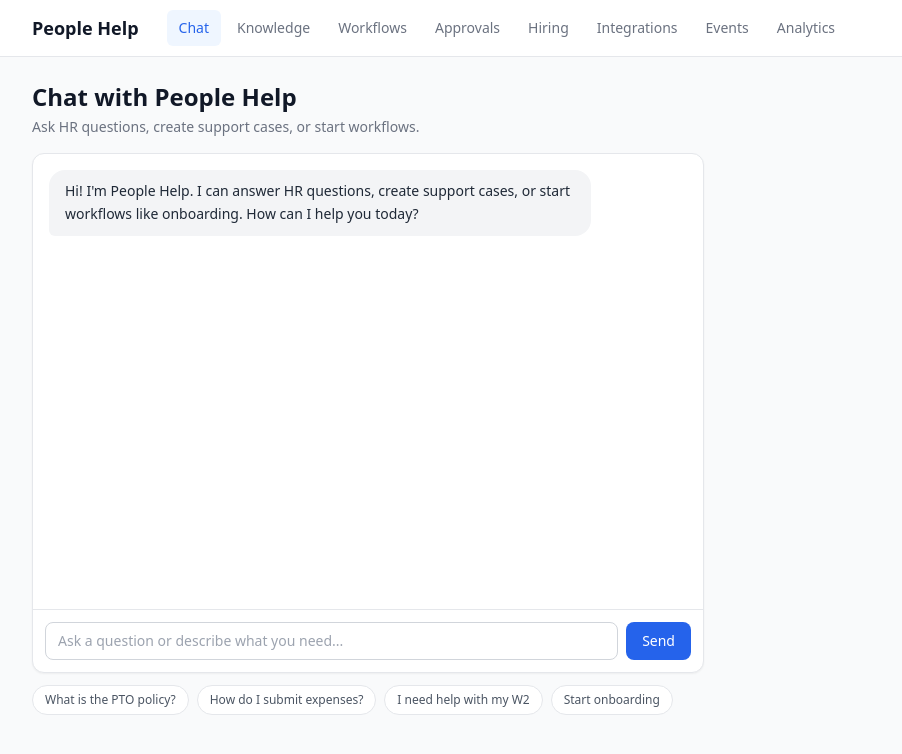
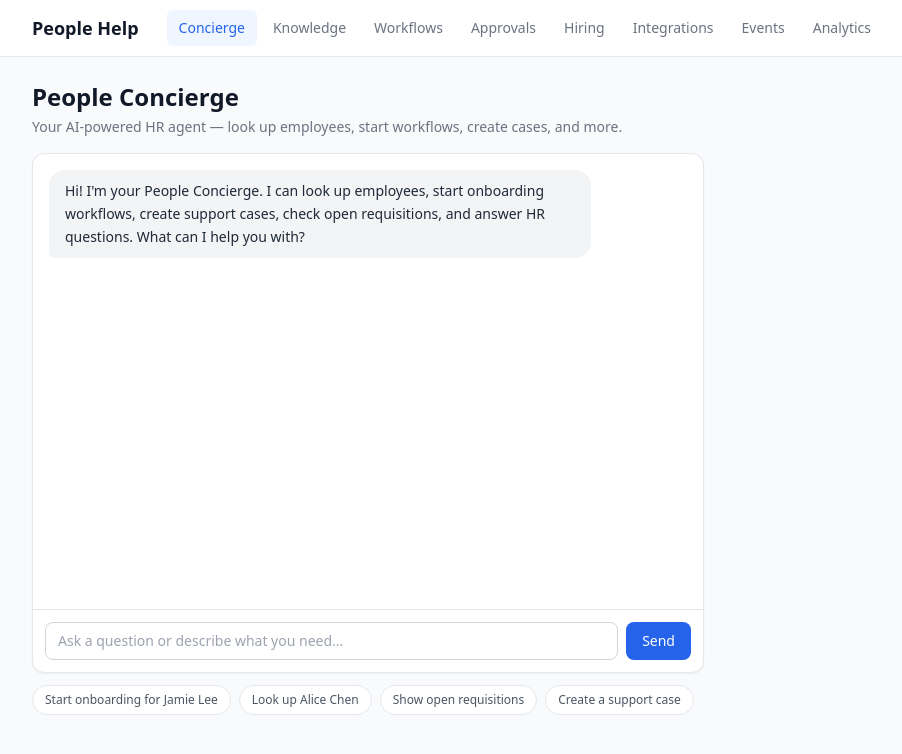
Before and after one commit to sanman2022/people-help, a FastAPI app: page /people-help in a window 1280 px wide. Shown: the top 754 px of the page, without its empty margins (120-1022 px from the left). Run offline with FastAPI, Linux system fonts and the light colour scheme; some libraries are stand-ins or nearby versions.

Commit message:
Rename Chat to People Concierge with action-oriented quick actions
- Rename nav tab Chat → Concierge, page title → People Concierge
- Replace KB-style suggested questions with agent actions (onboarding,
  employee lookup, open requisitions, create case)
- Render markdown links as clickable <a> tags in chat responses
- Fix onboarding tool to return proper markdown link to workflow page

Co-Authored-By: Claude Opus 4.6 <noreply@anthropic.com>

```diff
--- a/services/agent.py
+++ b/services/agent.py
@@ -71,7 +71,7 @@ def start_onboarding(trigger: str) -> str:
     Always confirm with the user BEFORE calling this tool."""
     run_id = create_onboarding_run(trigger=trigger)
     if run_id:
-        return f"Onboarding workflow started. Run ID: {run_id}. You can track progress at /workflows/run/{run_id}"
+        return f"Onboarding workflow started for {trigger}. Track progress: [View Workflow](/workflows/run/{run_id})"
     return "Sorry, I couldn't start the onboarding workflow right now. Please try again."
 
 
--- a/templates/base.html
+++ b/templates/base.html
@@ -36,7 +36,7 @@
     <div class="max-w-5xl mx-auto px-4 sm:px-6">
       <div class="flex items-center h-14 gap-1">
         <span class="text-lg font-semibold text-gray-900 mr-6">People Help</span>
-        <a href="/people-help" class="px-3 py-2 rounded-md text-sm font-medium {% block nav_chat %}text-gray-500 hover:text-gray-900 hover:bg-gray-100{% endblock %} transition-colors">Chat</a>
+        <a href="/people-help" class="px-3 py-2 rounded-md text-sm font-medium {% block nav_chat %}text-gray-500 hover:text-gray-900 hover:bg-gray-100{% endblock %} transition-colors">Concierge</a>
         <a href="/knowledge" class="px-3 py-2 rounded-md text-sm font-medium {% block nav_knowledge %}text-gray-500 hover:text-gray-900 hover:bg-gray-100{% endblock %} transition-colors">Knowledge</a>
         <a href="/workflows" class="px-3 py-2 rounded-md text-sm font-medium {% block nav_workflows %}text-gray-500 hover:text-gray-900 hover:bg-gray-100{% endblock %} transition-colors">Workflows</a>
         <a href="/workflows/approvals" class="px-3 py-2 rounded-md text-sm font-medium {% block nav_approvals %}text-gray-500 hover:text-gray-900 hover:bg-gray-100{% endblock %} transition-colors">Approvals</a>
--- a/templates/people_help.html
+++ b/templates/people_help.html
@@ -1,17 +1,17 @@
 {% extends "base.html" %}
-{% block title %}People Help – AI Assistant{% endblock %}
+{% block title %}People Help – Concierge{% endblock %}
 {% block nav_chat %}text-brand-600 bg-brand-50{% endblock %}
 {% block content %}
 <div class="max-w-2xl">
-  <h1 class="text-2xl font-bold text-gray-900">Chat with People Help</h1>
-  <p class="text-sm text-gray-500 mt-1 mb-4">Ask HR questions, create support cases, or start workflows.</p>
+  <h1 class="text-2xl font-bold text-gray-900">People Concierge</h1>
+  <p class="text-sm text-gray-500 mt-1 mb-4">Your AI-powered HR agent — look up employees, start workflows, create cases, and more.</p>
 
   <!-- Chat container -->
   <div class="bg-white rounded-xl shadow-sm border border-gray-200 flex flex-col" style="height: 520px;">
     <!-- Messages -->
     <div id="chat-messages" class="flex-1 overflow-y-auto p-4 flex flex-col gap-3 chat-scroll">
       <div class="max-w-[85%] self-start bg-gray-100 text-gray-800 px-4 py-2.5 rounded-2xl rounded-bl-md text-sm leading-relaxed">
-        Hi! I'm People Help. I can answer HR questions, create support cases, or start workflows like onboarding. How can I help you today?
+        Hi! I'm your People Concierge. I can look up employees, start onboarding workflows, create support cases, check open requisitions, and answer HR questions. What can I help you with?
       </div>
     </div>
 
@@ -29,10 +29,10 @@
 
   <!-- Quick actions -->
   <div class="mt-3 flex gap-2 flex-wrap">
-    <button onclick="quickAsk('What is the PTO policy?')" class="text-xs px-3 py-1.5 bg-white border border-gray-200 rounded-full text-gray-600 hover:bg-gray-50 hover:border-gray-300 transition-colors">What is the PTO policy?</button>
-    <button onclick="quickAsk('How do I submit expenses?')" class="text-xs px-3 py-1.5 bg-white border border-gray-200 rounded-full text-gray-600 hover:bg-gray-50 hover:border-gray-300 transition-colors">How do I submit expenses?</button>
-    <button onclick="quickAsk('I need help with my W2')" class="text-xs px-3 py-1.5 bg-white border border-gray-200 rounded-full text-gray-600 hover:bg-gray-50 hover:border-gray-300 transition-colors">I need help with my W2</button>
-    <button onclick="quickAsk('Start onboarding for a new hire')" class="text-xs px-3 py-1.5 bg-white border border-gray-200 rounded-full text-gray-600 hover:bg-gray-50 hover:border-gray-300 transition-colors">Start onboarding</button>
+    <button onclick="quickAsk('Start onboarding for Jamie Lee, starting March 15')" class="text-xs px-3 py-1.5 bg-white border border-gray-200 rounded-full text-gray-600 hover:bg-gray-50 hover:border-gray-300 transition-colors">Start onboarding for Jamie Lee</button>
+    <button onclick="quickAsk('Look up Alice Chen in Workday')" class="text-xs px-3 py-1.5 bg-white border border-gray-200 rounded-full text-gray-600 hover:bg-gray-50 hover:border-gray-300 transition-colors">Look up Alice Chen</button>
+    <button onclick="quickAsk('Show me all open requisitions')" class="text-xs px-3 py-1.5 bg-white border border-gray-200 rounded-full text-gray-600 hover:bg-gray-50 hover:border-gray-300 transition-colors">Show open requisitions</button>
+    <button onclick="quickAsk('Create a case: employee needs help updating their direct deposit info')" class="text-xs px-3 py-1.5 bg-white border border-gray-200 rounded-full text-gray-600 hover:bg-gray-50 hover:border-gray-300 transition-colors">Create a support case</button>
   </div>
 </div>
 
@@ -89,14 +89,22 @@ async function sendMessage() {
   inputEl.focus();
 }
 
+function renderLinks(text) {
+  // Escape HTML first, then convert markdown links to <a> tags
+  const escaped = text.replace(/&/g,'&amp;').replace(/</g,'&lt;').replace(/>/g,'&gt;');
+  return escaped.replace(/\[([^\]]+)\]\(((?:https?:\/\/|\/)[^\s)]+)\)/g,
+    '<a href="$2" class="text-brand-600 underline hover:text-brand-800">$1</a>');
+}
+
 function appendMessage(role, text) {
   const div = document.createElement('div');
   if (role === 'user') {
     div.className = 'max-w-[85%] self-end bg-brand-600 text-white px-4 py-2.5 rounded-2xl rounded-br-md text-sm leading-relaxed';
+    div.textContent = text;
   } else {
     div.className = 'max-w-[85%] self-start bg-gray-100 text-gray-800 px-4 py-2.5 rounded-2xl rounded-bl-md text-sm leading-relaxed whitespace-pre-wrap';
+    div.innerHTML = renderLinks(text);
   }
-  div.textContent = text;
   messagesEl.appendChild(div);
   messagesEl.scrollTop = messagesEl.scrollHeight;
 }
```
